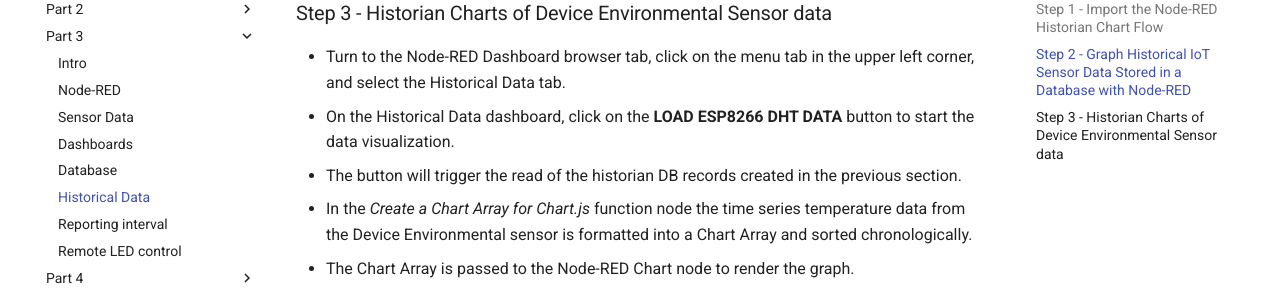
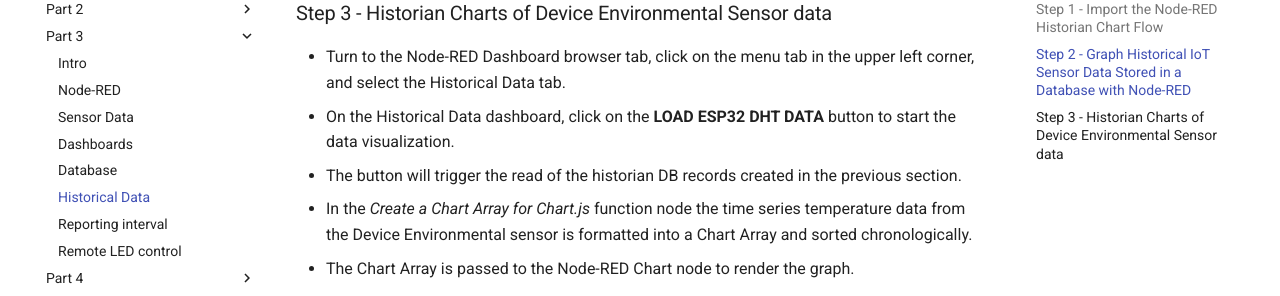
Before and after one commit to mdragone1/ESP32-IoT-Workshop, an MkDocs documentation site: the page built from docs/part3/HISTORY.md, in a window 1280 px wide and 900 px high, scrolled down 1129 px. Shown: the part 153-449 px from the top of the window. Built offline with MkDocs 1.6.1 and Material for MkDocs 9.7.7, drawn with Linux system fonts in a browser that asks for light colours; comment, search, counter and statistics services are not loaded.

Commit message:
Update HISTORY.md

```diff
--- a/docs/part3/HISTORY.md
+++ b/docs/part3/HISTORY.md
@@ -30,7 +30,7 @@ Node-RED Historian Chart Flow : [Get the Code](https://binnes.github.io/esp8266W
 ### Step 3 - Historian Charts of Device Environmental Sensor data
 
 - Turn to the Node-RED Dashboard browser tab, click on the menu tab in the upper left corner, and select the Historical Data tab.
-- On the Historical Data dashboard, click on the **LOAD ESP8266 DHT DATA** button to start the data visualization.
+- On the Historical Data dashboard, click on the **LOAD ESP32 DHT DATA** button to start the data visualization.
 - The button will trigger the read of the historian DB records created in the previous section.
 - In the *Create a Chart Array for Chart.js* function node the time series temperature data from the Device Environmental sensor is formatted into a Chart Array and sorted chronologically.
 - The Chart Array is passed to the Node-RED Chart node to render the graph.
```
